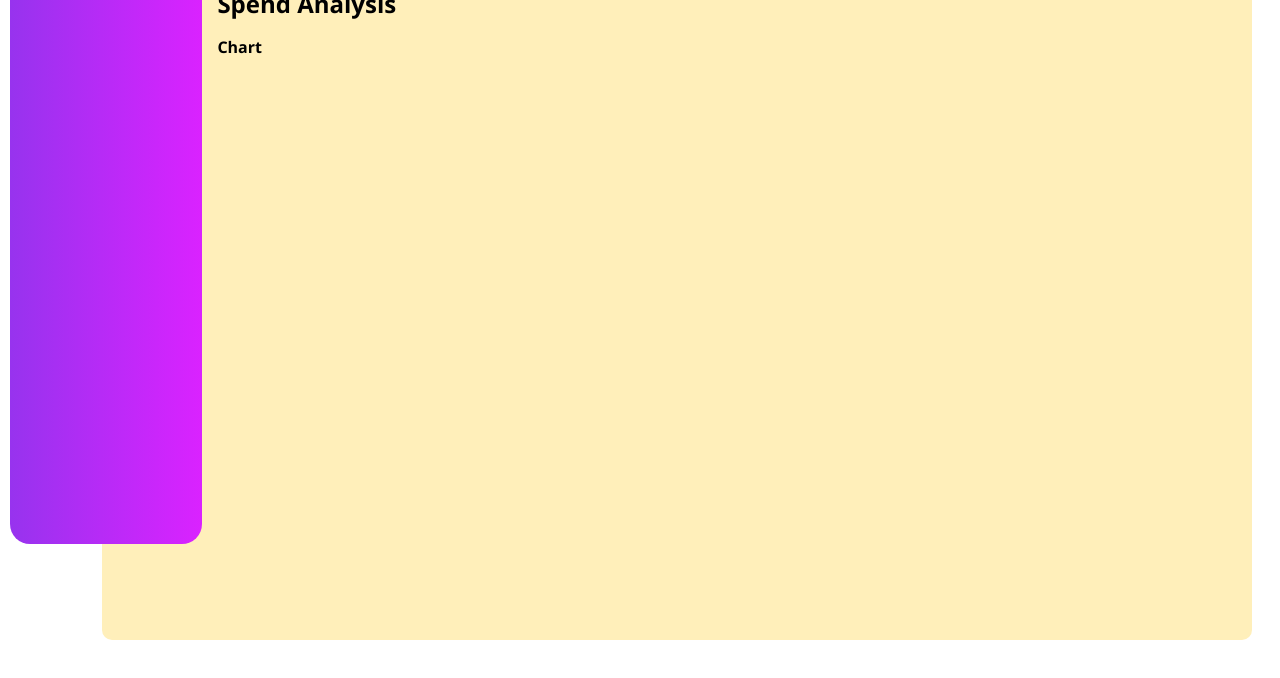
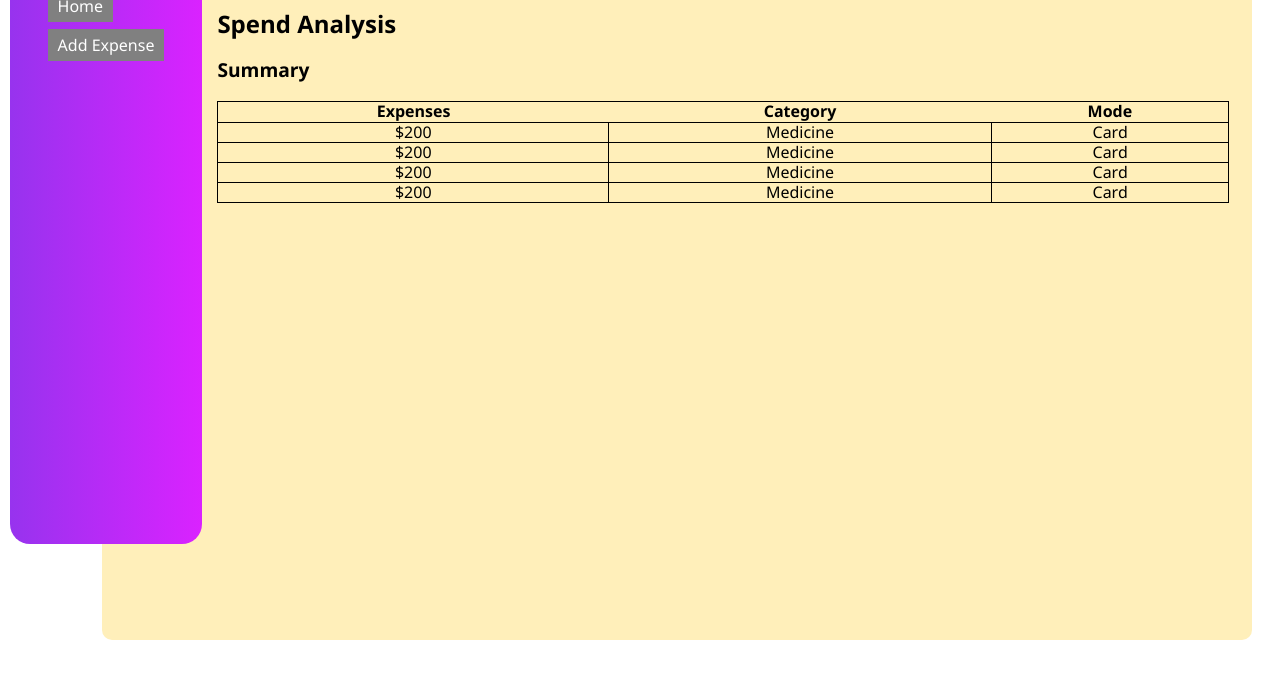
Before and after one commit to Vinitvh/expense-tracker, a website built with webpack: page dist/index.html in a window 1280 px wide. Shown: the part 170-848 px from the top of the page. Built offline with nearby package versions, Linux system fonts and the light colour scheme.

Commit message:
Added HTML table

```diff
--- a/dist/index.html
+++ b/dist/index.html
@@ -15,6 +15,7 @@
           <div class="list">
             <ul>
               <li><a href="#">Home</a></li>
+              <li><a href="#">Add Expense</a></li>
             </ul>
           </div>
         </div>
@@ -46,10 +47,41 @@
               </div>
             </div>
           </section>
-          <section id="chart">
+          <section id="spend-display">
             <h1>Spend Analysis</h1>
-            <div class="chart-display">
-              <h4>Chart</h4>
+            <div class="summary">
+              <h4>Summary</h4>
+              <table>
+                <thead>
+                  <tr>
+                    <th>Expenses</th>
+                    <th>Category</th>
+                    <th>Mode</th>
+                  </tr>
+                </thead>
+                <tbody>
+                  <tr>
+                    <td>$200</td>
+                    <td>Medicine</td>
+                    <td>Card</td>
+                  </tr>
+                  <tr>
+                    <td>$200</td>
+                    <td>Medicine</td>
+                    <td>Card</td>
+                  </tr>
+                  <tr>
+                    <td>$200</td>
+                    <td>Medicine</td>
+                    <td>Card</td>
+                  </tr>
+                  <tr>
+                    <td>$200</td>
+                    <td>Medicine</td>
+                    <td>Card</td>
+                  </tr>
+                </tbody>
+              </table>
             </div>
           </section>
         </div>
--- a/dist/style.css
+++ b/dist/style.css
@@ -30,7 +30,7 @@ ul li {
   height: 100vh;
   margin-top: 10px;
   margin-left: 8%;
-  background-color: #FFEFBA;
+  background-color: #ffefba;
   border-radius: 10px;
 }
 
@@ -40,7 +40,7 @@ ul li {
   position: absolute;
   left: 10px;
   top: 8%;
-  background: linear-gradient(to right, #9733EE, #DA22FF);
+  background: linear-gradient(to right, #9733ee, #da22ff);
   border-radius: 20px;
 }
 
@@ -49,7 +49,6 @@ ul li {
   align-items: center;
   justify-content: center;
   padding-top: 20px;
-
 }
 
 .logo span {
@@ -66,9 +65,15 @@ ul li {
   padding: 10px 0;
 }
 
+#left-side li{
+  padding-top: 20px;
+}
+
 #left-side a {
   text-decoration: none;
   color: #fff;
+  padding: 5px 10px;
+  background-color: gray;
 }
 
 #right-side {
@@ -94,7 +99,7 @@ ul li {
 
 #navbar ul li a {
   text-decoration: none;
-  color: #1565C0;
+  color: #1565c0;
 }
 
 /* dashboard */
@@ -117,13 +122,30 @@ ul li {
 }
 
 /* chart */
-#chart {
+#spend-display {
   width: 100%;
   height: 100%;
+  padding-top: 20px;
 }
 
-.chart-display {
+.summary {
   width: 100%;
-  height: 60%;
   padding-top: 20px;
 }
+
+.summary h4 {
+  font-size: 1.2rem;
+  padding-bottom: 20px;
+}
+
+/* table */
+table {
+  width: 100%;
+  border: 1px solid #000;
+  border-collapse: collapse;
+  text-align: center;
+}
+
+tr, td {
+  border: 1px solid #000;
+}
```
